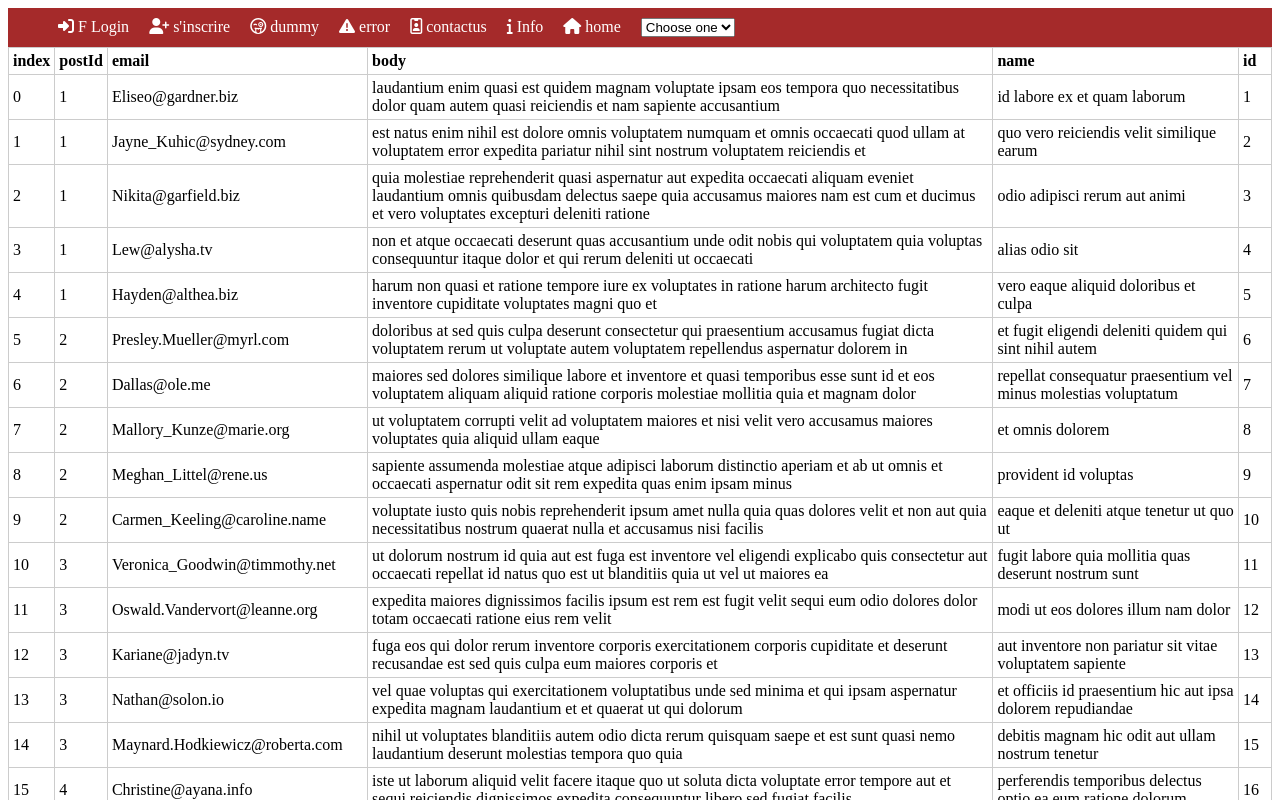
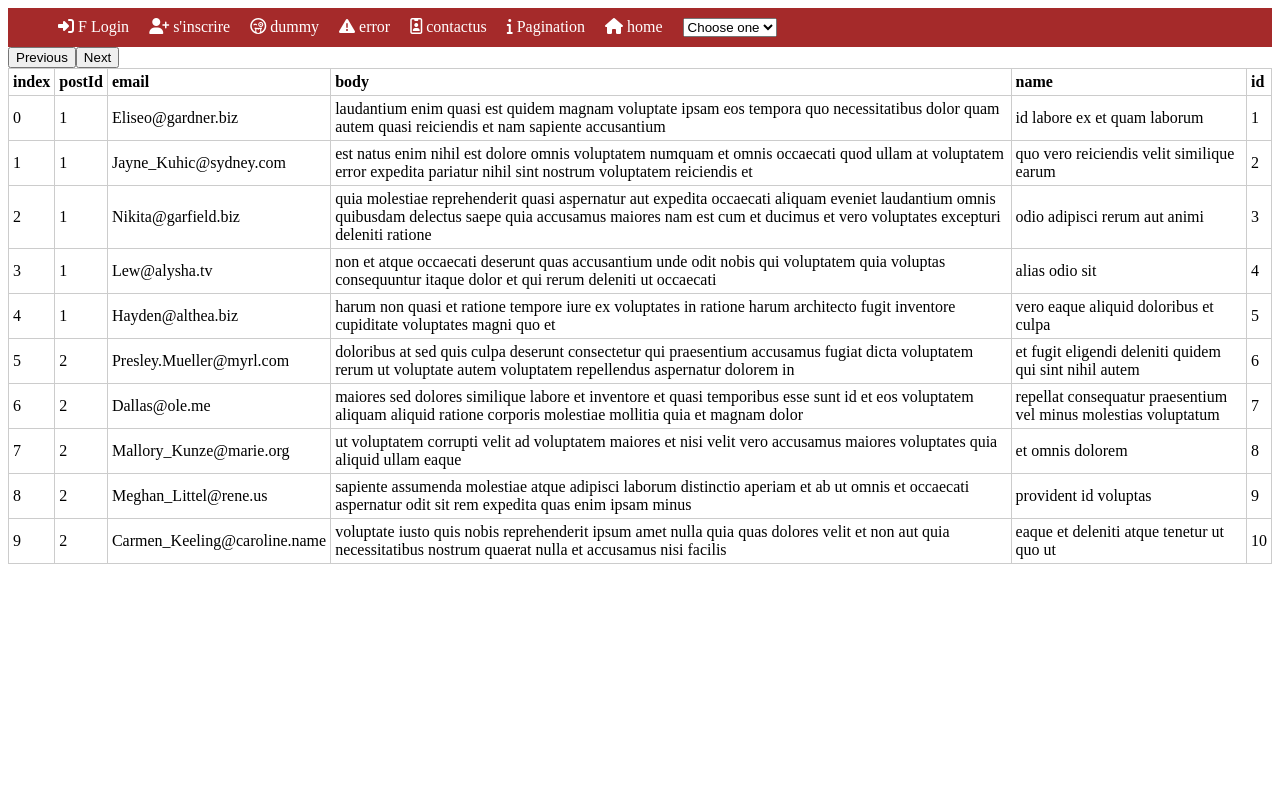
Before and after one commit to RamyaAmarnath/angular-ivy-7wg16t, an Angular app: page /pagination in a window 1280 px wide. Shown: the top 800 px of the page. Built offline with nearby package versions, Linux system fonts and the light colour scheme.

Commit message:
3 files modified

```diff
--- a/src/app/Components/navbar/navbar.component.html
+++ b/src/app/Components/navbar/navbar.component.html
@@ -18,8 +18,8 @@
 		<li><a>
 				<i class="far fa-id-badge"></i> contactus
 			</a></li>
-		<li><a>
-			<i class="fas fa-info"></i>	Info
+		<li><a routerLink="/pagination">
+				<i class="fas fa-info"></i> Pagination
 			</a></li>
 		<li><a>
 				<i class="fas fa-home"></i> home
--- a/src/app/Components/pagination/pagination.component.html
+++ b/src/app/Components/pagination/pagination.component.html
@@ -1,3 +1,7 @@
+<div>
+	<button (click)="previous()">Previous</button>
+	<button (click)="next()">Next</button>
+</div>
 <table>
 	<tr>
 		<th>index</th>
@@ -7,7 +11,7 @@
 		<th>name</th>
 		<th>id</th>
 	</tr>
-	<tr *ngFor="let comment of comments;index as i">
+	<tr *ngFor="let comment of displayComments;index as i">
 		<td>{{i}}</td>
 		<td>{{comment.postId}}</td>
 		<td>{{comment.email}}</td>
--- a/src/app/Components/pagination/pagination.component.ts
+++ b/src/app/Components/pagination/pagination.component.ts
@@ -4033,7 +4033,21 @@ export class PaginationComponent implements OnInit {
         "perspiciatis quis doloremque\nveniam nisi eos velit sed\nid totam inventore voluptatem laborum et eveniet\naut aut aut maxime quia temporibus ut omnis"
     }
   ];
-  constructor() {}
+  displayComments = [];
+  initial = 0;
+  end = 10;
+  constructor() {
+    this.filtercomments();
+  }
 
   ngOnInit() {}
+  previous() {
+    console.log("previous");
+  }
+  next() {
+    console.log("next");
+  }
+  filtercomments() {
+    this.displayComments = this.comments.slice(this.initial, this.end);
+  }
 }
```
